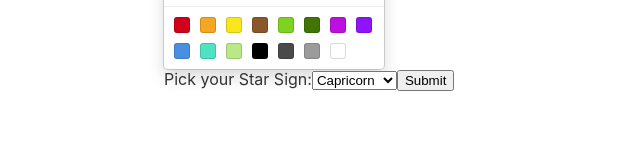
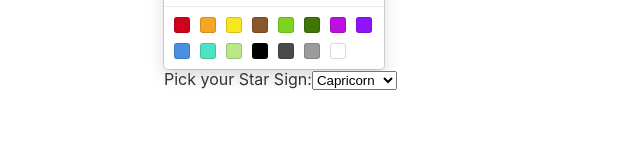
Before and after one commit to sherwig/Web_Dev_Final, a React (Create React App) app in the folder colorscape/: page / in a window 1280 px wide. Shown: the part 318-478 px from the top of the page, without its empty margins (92-732 px from the left). Built offline with nearby package versions, Linux system fonts and the light colour scheme.

Commit message:
conditional rendering

```diff
--- a/colorscape/src/Form.js
+++ b/colorscape/src/Form.js
@@ -74,7 +74,13 @@ render(){
       marginLeft: "20%"
     }
     // <SketchPicker selected={startDate} onChange={date => setStartDate(date)} />
-      //
+
+    /* <label>
+      Enter Your Favorite Color:
+      <input type="text" value={this.state.value} onChange={this.handleColorChange} />
+      </label> */
+
+          /*<input type="submit" value="Submit" />*/
     return(
       <div>
 
@@ -85,10 +91,6 @@ render(){
         <input type="text" value={this.state.value} onChange={this.handleChange} />
         </label>
 
-        {/* <label>
-          Enter Your Favorite Color:
-        <input type="text" value={this.state.value} onChange={this.handleColorChange} />
-        </label> */}
 
         <SketchPicker color={ this.state.background } onChangeComplete={ this.handleChangeComplete }/>
         <label>
@@ -108,7 +110,7 @@ render(){
           <option value = "Aquarius">Aquarius</option>
         </select>
       </label>
-      <input type="submit" value="Submit" />
+
       </form>
       </div>
 
--- a/colorscape/src/Graphics.js
+++ b/colorscape/src/Graphics.js
@@ -44,6 +44,7 @@ class Graphics extends React.Component{
     p.fill(255);
     p.translate(p.width/2,p.height/2);
     p.rotate(a / 3.0);
+    a = a + b
     p.rect(0,0,50,50);
     p.rect(x,y,50,50);
 
@@ -64,6 +65,7 @@ class Graphics extends React.Component{
     else if (starSign=="Aries")
     {
       {console.log(starSign)}
+      p.ellipse(x+50,y+50,50);
     }
 
     else if (starSign=="Libra")
@@ -111,8 +113,6 @@ class Graphics extends React.Component{
       {console.log(starSign)}
     }
 
-    a = a + b
-
 		}
 	}
 
```
